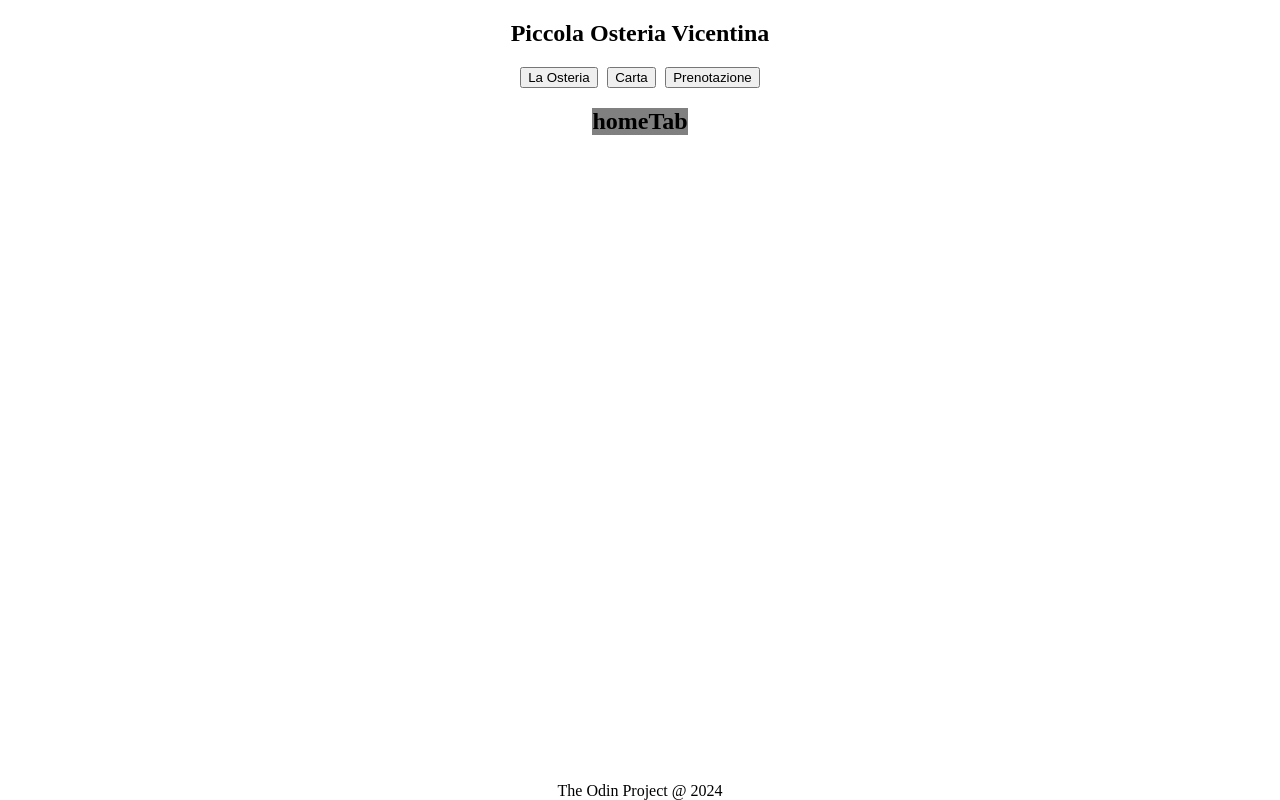
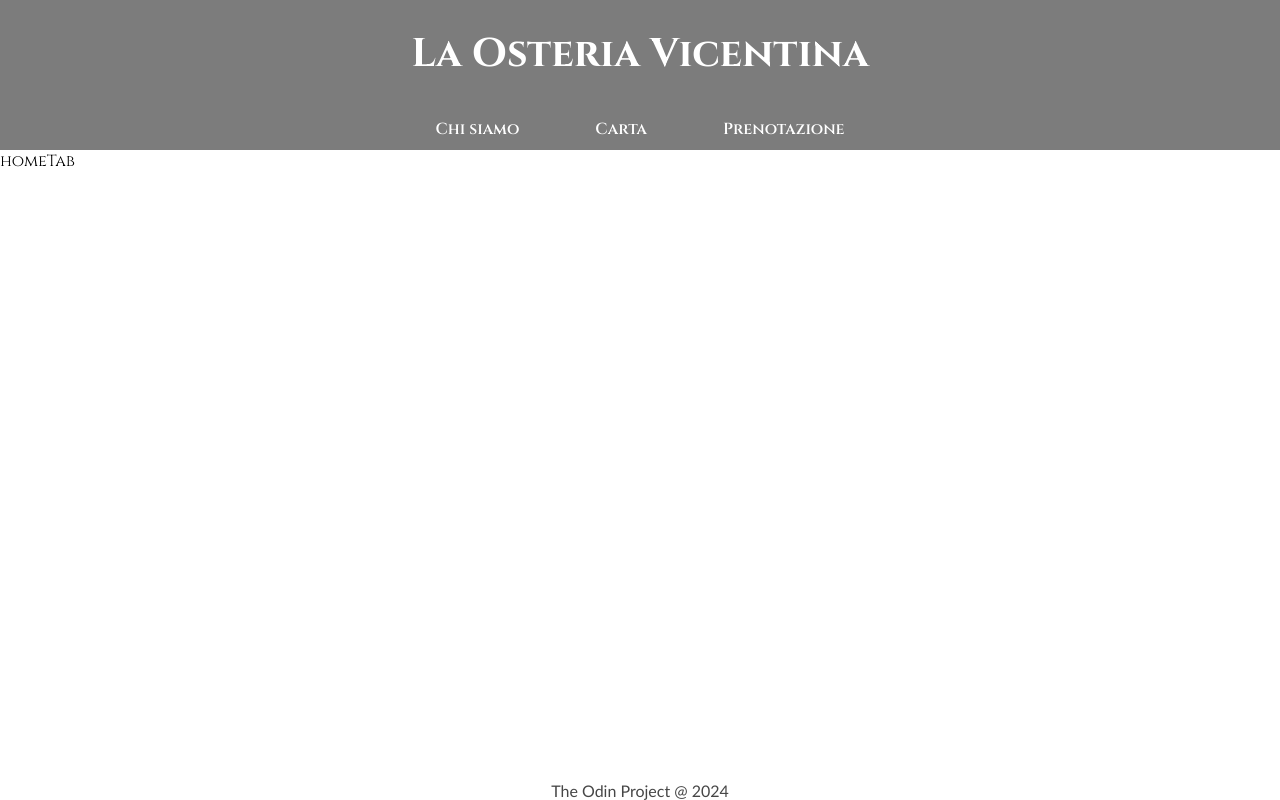
Before and after one commit to gutochiele/restaurant-page, a website built with webpack: page src/index.html in a window 1280 px wide. Built offline with nearby package versions, Linux system fonts and the light colour scheme.

Commit message:
web design starting to take shape

```diff
--- a/src/index.html
+++ b/src/index.html
@@ -8,12 +8,13 @@
 <body>
     <header>
         <nav>
-            <button id="home">La Osteria</button>
+            <button id="home">Chi siamo</button>
             <button id="menu">Carta</button>
             <button id="contact">Prenotazione</button>
         </nav>
     </header>
     <div class="content">
+
     </div>
 
 </body>
--- a/src/pages/contact.js
+++ b/src/pages/contact.js
@@ -2,12 +2,14 @@
 const content = document.querySelector('.content')
 
 function contactTab(){
-    let h2 = document.createElement('h2')
-    let h2Content = document.createTextNode("contactTab")
-    h2.appendChild(h2Content)
-    h2.classList.add('tabcontent')
-    h2.setAttribute('id', 'contactpg')
-    content.appendChild(h2)
+
+    let div = document.createElement('div')
+    let divContent = document.createTextNode("contactTab")
+    div.appendChild(divContent)
+    div.classList.add('tabcontent')
+    div.setAttribute('id', 'contactpg')
+    content.appendChild(div)
+
 }
 
 export { contactTab }
--- a/src/pages/home.js
+++ b/src/pages/home.js
@@ -2,12 +2,14 @@
 const content = document.querySelector('.content')
 
 function homeTab(){
-    let h2 = document.createElement('h2')
-    let h2Content = document.createTextNode("homeTab")
-    h2.appendChild(h2Content)
-    h2.classList.add('tabcontent')
-    h2.setAttribute('id', 'homepg')
-    content.appendChild(h2)
+
+    let div = document.createElement('div')
+    let divContent = document.createTextNode("homeTab")
+    div.appendChild(divContent)
+    div.classList.add('tabcontent')
+    div.setAttribute('id', 'homepg')
+    content.appendChild(div)
+
 }
 
 export { homeTab }
--- a/src/pages/menu.js
+++ b/src/pages/menu.js
@@ -2,12 +2,14 @@
 const content = document.querySelector('.content')
 
 function menuTab(){
-    let h2 = document.createElement('h2')
-    let h2Content = document.createTextNode("menuTab")
-    h2.appendChild(h2Content)
-    h2.classList.add('tabcontent')
-    h2.setAttribute('id', 'menupg')
-    content.appendChild(h2)
+
+    let div = document.createElement('div')
+    let divContent = document.createTextNode("menuTab")
+    div.appendChild(divContent)
+    div.classList.add('tabcontent')
+    div.setAttribute('id', 'menupg')
+    content.appendChild(div)
+
 }
 
 export { menuTab }
--- a/src/pages/webpage.js
+++ b/src/pages/webpage.js
@@ -1,6 +1,7 @@
 import { menuTab } from "./menu"
 import { homeTab } from "./home"
 import { contactTab } from "./contact"
+
 
 const header = document.querySelector('header')
 const nav = document.querySelector('nav')
@@ -9,13 +10,11 @@ const btns = document.querySelectorAll('button')
 function loadPage(){
 
     function addTittle(){
-        let h2 = document.createElement('h2')
-        let h2Content = document.createTextNode("Piccola Osteria Vicentina")
-        h2.appendChild(h2Content)
-        header.insertBefore(h2, nav)
-
+        let h1 = document.createElement('h1')
+        let h1Content = document.createTextNode("La Osteria Vicentina")
+        h1.appendChild(h1Content)
+        header.insertBefore(h1, nav)
     }
-    addTittle()
 
     function addFooter(){
         let footer = document.createElement('div')
@@ -24,11 +23,6 @@ function loadPage(){
         footer.appendChild(footerText)
         document.body.appendChild(footer)
     }
-    addFooter()
-
-        homeTab()
-        menuTab()
-        contactTab()
 
     function openTab(e, btnId){
 
@@ -60,12 +54,16 @@ function loadPage(){
         } else if (btnId == 'contact'){
             contactPage.style.display = "block";
         }
-        console.log(e, btnId)
     }
 
     btns.forEach(btn => btn.classList.add('tablinks'));
     btns.forEach(btn => btn.addEventListener('click', openTab))
 
+    addTittle()
+    addFooter()
+    homeTab()
+    menuTab()
+    contactTab()
 }
 
 export { loadPage }
--- a/src/style.css
+++ b/src/style.css
@@ -1,7 +1,29 @@
+@import url('https://fonts.googleapis.com/css2?family=Cinzel:wght@400..900&display=swap');
+
 html {
     min-height: 100%;
     display: flex;
     flex-direction: column;
+    font-family: Cinzel, 'Gill Sans', 'Gill Sans MT', Calibri, 'Trebuchet MS', sans-serif;
+    /* background-image: url("./img/sarda-bamberg-MZWRiMyPLAc-unsplash.jpg");
+    background-position: center;
+    -webkit-background-size: cover;
+    -moz-background-size: cover;
+    -o-background-size: cover;
+    background-size: cover; */
+}
+
+h1 {
+    font-size: 250%;
+    color: #fff;
+}
+
+.footer{
+    font-family:'Gill Sans', 'Gill Sans MT', Calibri, 'Trebuchet MS', sans-serif;
+    color: #464646;
+    min-width: 100%;
+    display: flex;
+    justify-content: center;
 }
 
 body{
@@ -10,22 +32,17 @@ body{
     align-items: center;
     flex-direction: column;
     margin: 0;
+
 }
 
-nav{
-    display: flex;
-    justify-content: space-evenly;
-}
-
-
 .content{
-    flex-grow: 1
+    flex-grow: 1;
+    min-width: 100vw
 }
 
 .tabcontent {
     animation: fadeEffect 1s;
     display: none;
-    background-color: gray;
   }
 
 #homepg{
@@ -36,4 +53,40 @@ nav{
 @keyframes fadeEffect {
     from {opacity: 0;}
     to {opacity: 1;}
-  }
+}
+
+nav{
+    display: flex;
+    justify-content: center;
+    min-width: 100vw;
+    background-color: #7c7c7c;
+}
+
+
+button {
+    font-family: 'Cinzel', serif;
+    font-size: 16px;
+    font-weight: 600;
+    color: #fff;
+    background-color: #7c7c7c;
+    border: none;
+    padding: 10px 38px;
+    text-align: center;
+    text-decoration: none;
+    display: inline-block;
+    cursor: pointer;
+    transition: background-color 0.3s ease;
+    /* border-radius: 12px; */
+}
+
+button:hover, button.active {
+    background-color: #4c4c4c6a;
+}
+
+header{
+    min-width: 100vw;
+    background-color: #7c7c7c;
+    display: flex;
+    flex-direction: column;
+    align-items: center ;
+}
```
Also changed, not shown: 2 other files.
